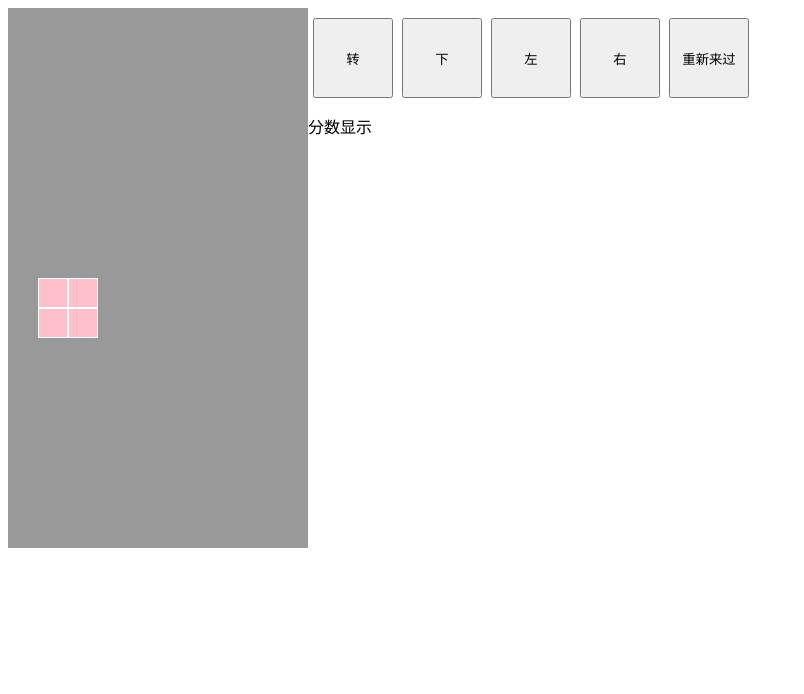
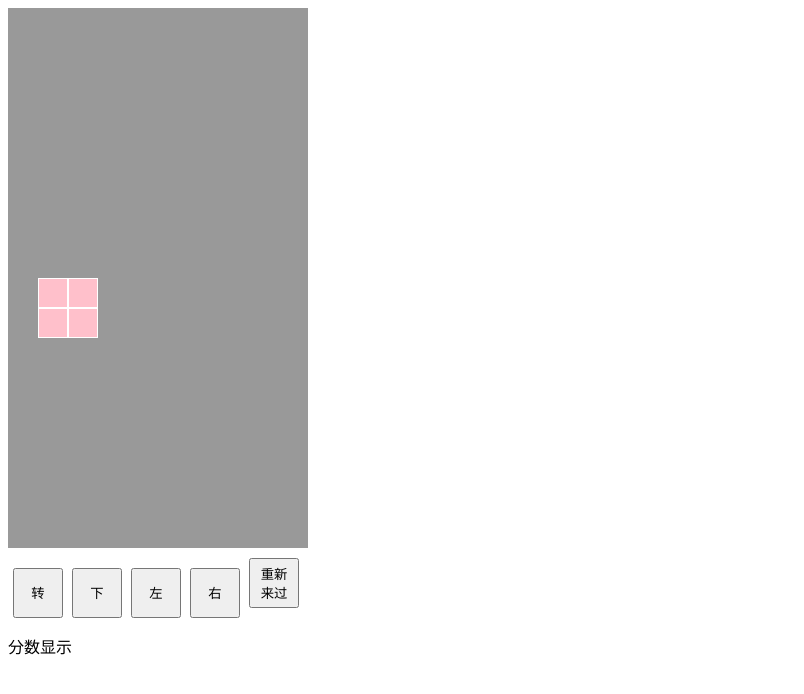
Before and after one commit to shift-out/shift-out.github.io, a plain HTML site: page index.html in a window 1280 px wide. Shown: the whole page, without its empty margins (0-804 px from the left). Drawn offline with Linux system fonts and the light colour scheme.

Commit message:
Update index.html

```diff
--- a/index.html
+++ b/index.html
@@ -8,7 +8,7 @@
 	<title>Document</title>
 	<style>
 		.container{
-			float: left;
+
 			width: 300px;
 			height: 540px;
 			background-color: #999;
@@ -23,8 +23,8 @@
 			position: absolute;
 		}
 		.anniuzu button{
-			width: 80px;
-			height: 80px;
+			width: 50px;
+			height: 50px;
 			margin-top: 10px;
 			margin-left: 5px;
 		}
```
